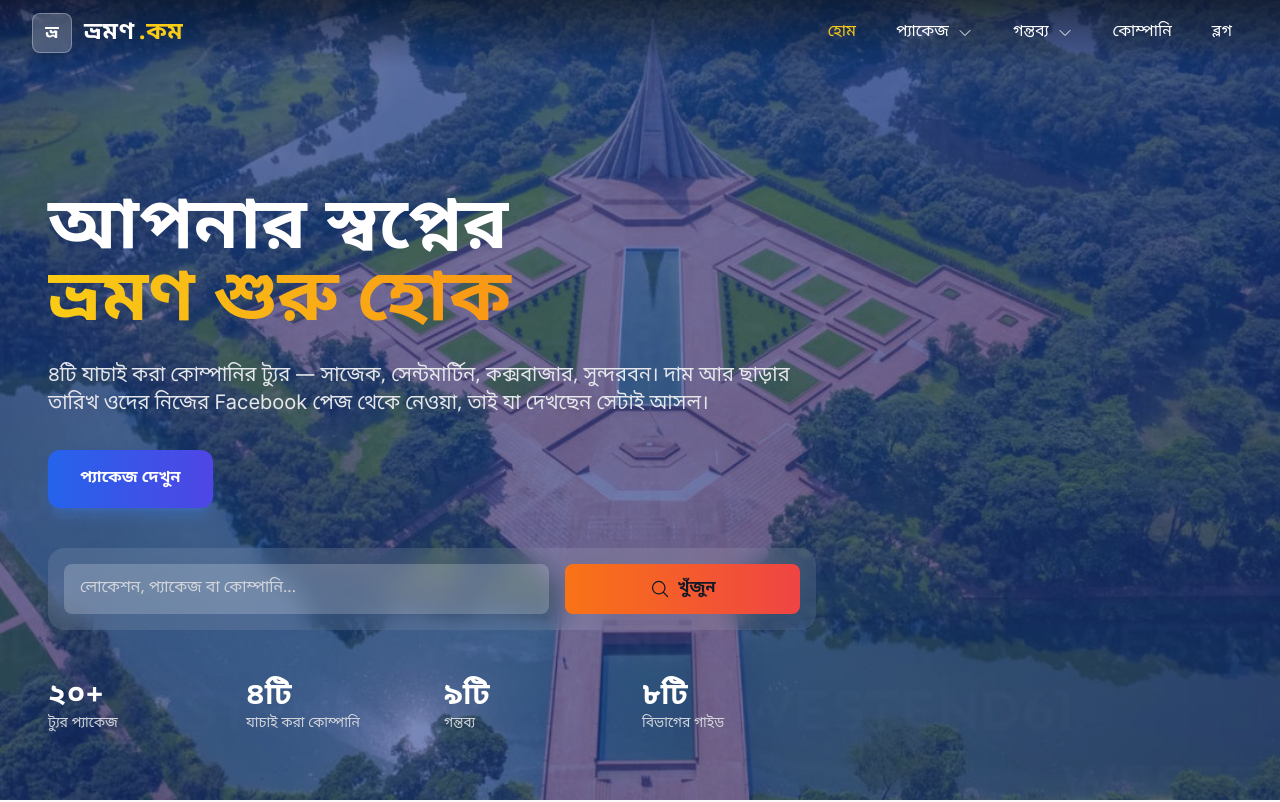
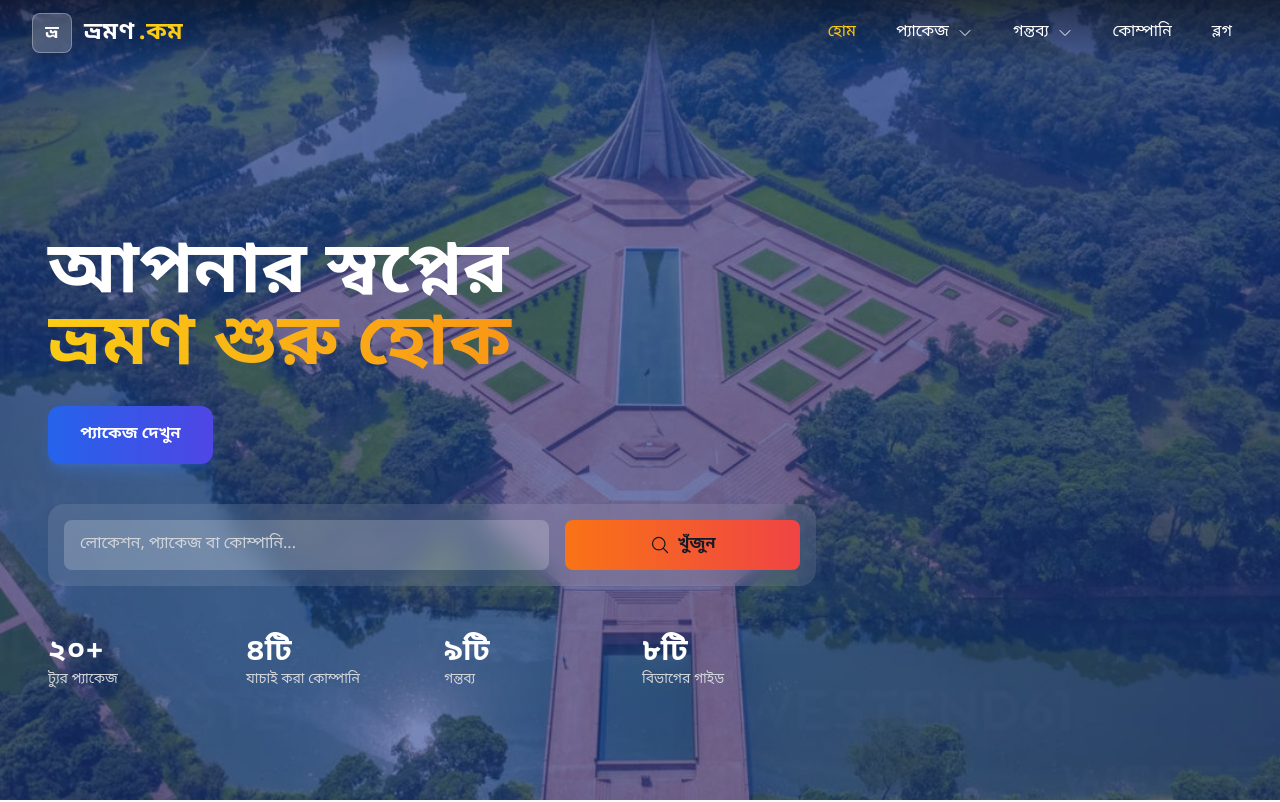
Before and after one commit to diu-shpranto/bhromondotcom, a React (Create React App) app: page / in a window 1280 px wide. Shown: the top 802 px of the page. Built offline with nearby package versions, Linux system fonts and the light colour scheme.

Commit message:
Remove hero description paragraph

```diff
--- a/src/components/home/Hero.jsx
+++ b/src/components/home/Hero.jsx
@@ -75,15 +75,6 @@ const handleSearch = () => {
               </span>
             </motion.h1>
 
-            {/* Description */}
-            <motion.p
-              variants={itemVariants}
-              className="text-base sm:text-lg md:text-xl text-gray-200 mb-8 leading-relaxed"
-            >
-              ৪টি যাচাই করা কোম্পানির ট্যুর — সাজেক, সেন্টমার্টিন,
-              কক্সবাজার, সুন্দরবন। দাম আর ছাড়ার তারিখ ওদের নিজের
-              Facebook পেজ থেকে নেওয়া, তাই যা দেখছেন সেটাই আসল।
-            </motion.p>
 
             {/* Buttons */}
             <motion.div
```
